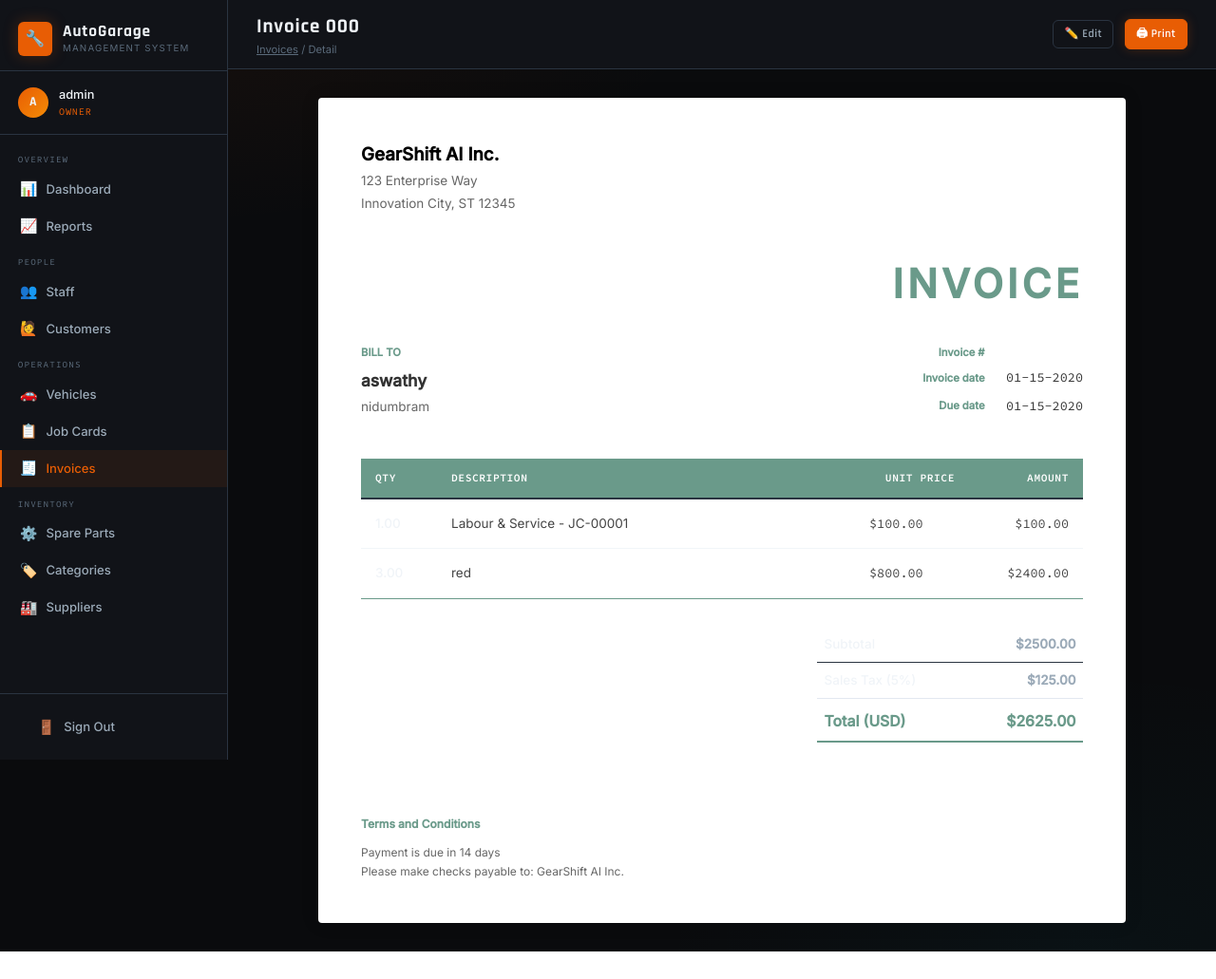
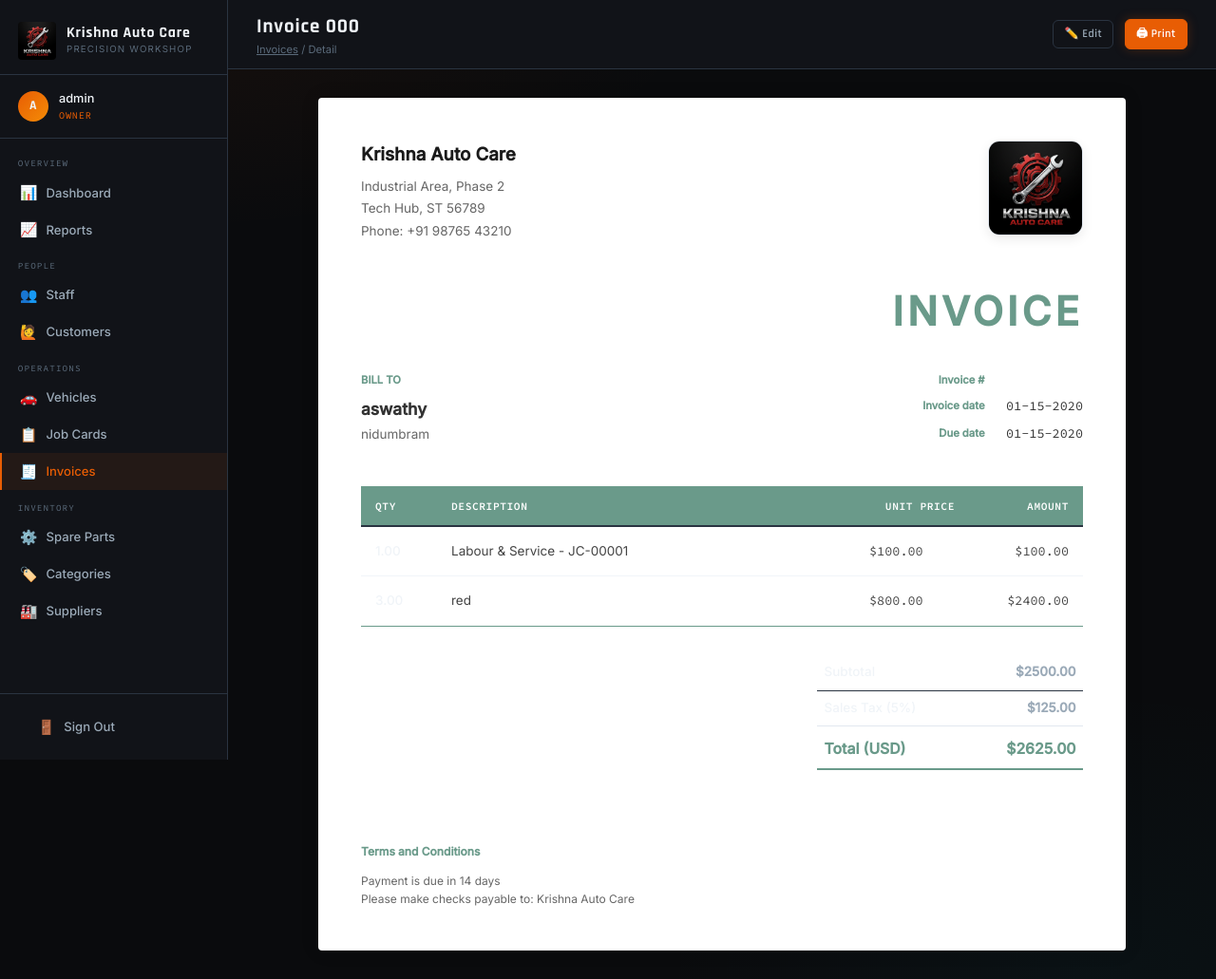
Before and after one commit to arathyrajeesh/autogarage-Project, a Django app: page /invoices/1/ in a window 1280 px wide. Shown: the whole page at 95% size. Before the commit the page ends 1002 px from the top, so only its background shows below. Run offline with Django 5.2, Linux system fonts and the light colour scheme; a user stored in the database is signed in; data comes from the database, SQL or seed files in the repository; tables that the repository leaves empty hold one stand-in row (values such as "Sample post").

Commit message:
logo added

```diff
--- a/core/templates/core/base.html
+++ b/core/templates/core/base.html
@@ -4,7 +4,7 @@
 <head>
   <meta charset="UTF-8">
   <meta name="viewport" content="width=device-width, initial-scale=1.0">
-  <title>{% block title %}AutoGarage{% endblock %} — Auto Garage MS</title>
+  <title>{% block title %}Krishna Auto Care{% endblock %} — Integrated Management</title>
   <link rel="preconnect" href="https://fonts.googleapis.com">
   <link rel="stylesheet" href="{% static 'core/css/style.css' %}">
   {% block extra_css %}{% endblock %}
@@ -16,10 +16,10 @@
   <aside class="sidebar">
     <div class="sidebar-brand">
       <a href="{% url 'dashboard' %}" class="logo">
-        <div class="logo-icon">🔧</div>
+        <img src="{% static 'core/images/logo.png' %}" alt="Logo" style="width:40px;height:40px;border-radius:4px;object-fit:cover;">
         <div>
-          <div class="logo-text">AutoGarage</div>
-          <div class="logo-sub">Management System</div>
+          <div class="logo-text" style="font-size:1.05rem;">Krishna Auto Care</div>
+          <div class="logo-sub">Precision Workshop</div>
         </div>
       </a>
     </div>
--- a/core/templates/core/invoice_detail.html
+++ b/core/templates/core/invoice_detail.html
@@ -1,4 +1,5 @@
 {% extends 'core/base.html' %}
+{% load static %}
 {% block title %}{{ invoice.invoice_number }}{% endblock %}
 {% block page_title %}Invoice {{ invoice.invoice_number }}{% endblock %}
 {% block breadcrumb %}<a href="{% url 'invoice_list' %}" style="color:var(--text-3);">Invoices</a> / Detail{% endblock %}
@@ -92,11 +93,15 @@
 </style>
 
 <div class="invoice-paper">
-  <div class="invoice-row">
+  <div class="invoice-row" style="align-items: flex-start;">
     <div class="company-info">
-      <h2>GearShift AI Inc.</h2>
-      <p>123 Enterprise Way</p>
-      <p>Innovation City, ST 12345</p>
+      <h2 style="font-weight: 800; color: #1a1a1a; margin-bottom: 0.5rem;">Krishna Auto Care</h2>
+      <p>Industrial Area, Phase 2</p>
+      <p>Tech Hub, ST 56789</p>
+      <p>Phone: +91 98765 43210</p>
+    </div>
+    <div class="company-logo">
+      <img src="{% static 'core/images/logo.png' %}" alt="Logo" style="width:100px;height:100px;border-radius:12px;object-fit:cover;border:1px solid var(--invoice-border);box-shadow: 0 4px 12px rgba(0,0,0,0.08);">
     </div>
   </div>
 
@@ -165,7 +170,7 @@
 
   <div class="footer-section">
     <div class="terms-title">Terms and Conditions</div>
-    <p class="terms-text">Payment is due in 14 days<br>Please make checks payable to: GearShift AI Inc.</p>
+    <p class="terms-text">Payment is due in 14 days<br>Please make checks payable to: Krishna Auto Care</p>
   </div>
 </div>
 {% endblock %}
```
Also changed, not shown: core/templates/core/landing.html (+6 -6 lines), core/templates/core/login.html (+4 -4 lines), core/static/core/images/logo.png (added).
